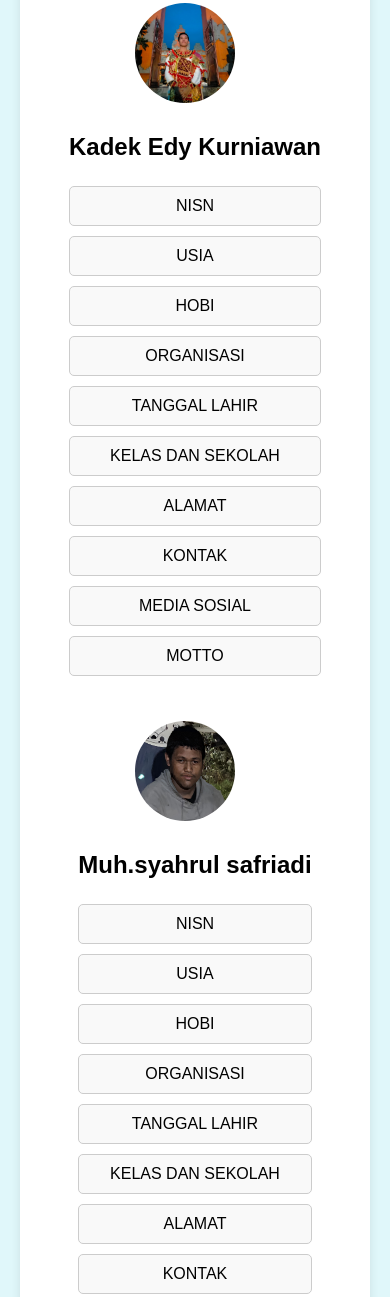
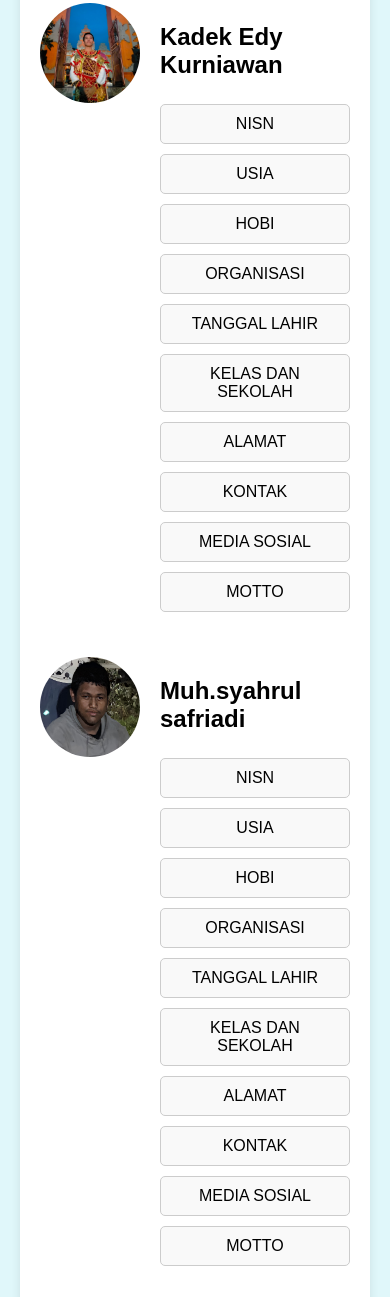
Before and after one commit to SyahrulXI7/Informatika, a plain HTML site: page index.html in a window 390 px wide. Shown: the part 139-1436 px from the top of the page. Drawn offline with Linux system fonts and the light colour scheme.

Commit message:
index.html

```diff
--- a/index.html
+++ b/index.html
@@ -4,11 +4,10 @@
     <meta charset="UTF-8">
     <meta name="viewport" content="width=device-width, initial-scale=1.0">
     <title>BIODATA</title>
-
     <style>
         body {
             font-family: Arial, sans-serif;
-            background-color: #e0f7fa; /* Warna latar belakang yang sesuai */
+            background-color: #e0f7fa;
             margin: 0;
             padding: 20px;
         }
@@ -29,8 +28,8 @@
         }
         .profile {
             display: flex;
-            margin-bottom: 40px; /* Jarak antara kedua biodata */
-            justify-content: center; /* Memusatkan konten */
+            margin-bottom: 40px;
+            justify-content: center;
         }
         .profile img {
             border-radius: 50%;
@@ -38,10 +37,9 @@
             height: 100px;
             margin-right: 20px;
             cursor: pointer;
-            transition: border-radius 0.3s ease, transform 0.3s ease;
+            transition: transform 0.3s ease;
         }
         .profile img:hover {
-            border-radius: 20%;
             transform: scale(1.1);
         }
         .profile-info {
@@ -60,8 +58,6 @@
         }
         .details {
             display: none;
-            margin-top: 10px;
-            text-align: left;
         }
         .modal {
             display: none;
@@ -71,16 +67,23 @@
             top: 0;
             width: 100%;
             height: 100%;
-            overflow: auto;
             background-color: rgba(0, 0, 0, 0.8);
             justify-content: center;
             align-items: center;
         }
         .modal img {
-            width: 300px;
-            height: 300px;
-            border-radius: 15%;
+            max-width: 90%;
+            max-height: 90%;
+            border-radius: 10px;
             animation: zoomIn 0.5s;
+        }
+        .modal .close-btn {
+            position: absolute;
+            top: 20px;
+            right: 20px;
+            font-size: 30px;
+            color: white;
+            cursor: pointer;
         }
         @keyframes zoomIn {
             from {
@@ -90,55 +93,51 @@
                 transform: scale(1);
             }
         }
-        @media (max-width: 600px) {
-            .profile {
-                flex-direction: column;
-                align-items: center;
-            }
-            .profile img {
-                margin-bottom: 10px;
-            }
-        }
     </style>
 </head>
 <body>
     <div class="container">
         <h1>BIODATA</h1>
+
+        <!-- Biodata Orang 1 -->
         <div class="profile">
             <img src="foto1.jpg" alt="Foto Orang 1" onclick="openModal('foto1.jpg')">
             <div class="profile-info">
                 <h2>Kadek Edy Kurniawan</h2>
-                <p onclick="toggleVisibility(this)">NISN <span class="details">123456789</span></p>
-                <p onclick="toggleVisibility(this)">USIA <span class="details">16 TAHUN</span></p>
-                <p onclick="toggleVisibility(this)">HOBI <span class="details">Bermain Musik</span></p>
-                <p onclick="toggleVisibility(this)">ORGANISASI <span class="details">codex</span></p>
-                <p onclick="toggleVisibility(this)">TANGGAL LAHIR <span class="details">1 JANUARI 2007</span></p>
-                <p onclick="toggleVisibility(this)">KELAS DAN SEKOLAH <span class="details">KELAS 10, SMA NEGERI 1</span></p>
-                <p onclick="toggleVisibility(this)">ALAMAT <span class="details">Jl. Raya No. 123, Denpasar</span></p>
-                <p onclick="toggleVisibility(this)">KONTAK <span class="details">081234567890</span></p>
-                <p onclick="toggleVisibility(this)">MEDIA SOSIAL <span class="details"><a href="https://www.linkedin.com/in/kadekedy" target="_blank">LinkedIn</a></span></p>
-                <p onclick="toggleVisibility(this)">MOTTO <span class="details">"Belajar adalah kunci kesuksesan."</span></p>
+                <p onclick="toggleContent(this)">NISN <span class="details">0086748349</span></p>
+                <p onclick="toggleContent(this)">USIA <span class="details">16 TAHUN</span></p>
+                <p onclick="toggleContent(this)">HOBI <span class="details">Dengar Musik dan Membaca </span></p>
+                <p onclick="toggleContent(this)">ORGANISASI <span class="details">Japanese Club dan Codecs 21</span></p>
+                <p onclick="toggleContent(this)">TANGGAL LAHIR <span class="details">1 Agustus 2008</span></p>
+                <p onclick="toggleContent(this)">KELAS DAN SEKOLAH <span class="details">XI.7, SMAN 21 Makassar</span></p>
+                <p onclick="toggleContent(this)">ALAMAT <span class="details">BTP Blok AA No. 125</span></p>
+                <p onclick="toggleContent(this)">KONTAK <span class="details">+62 819-1649-5791</span></p>
+                <p onclick="toggleContent(this)">MEDIA SOSIAL <span class="details"><a href="https://www.linkedin.com/in/kadekedy" target="_blank">LinkedIn</a></span></p>
+                <p onclick="toggleContent(this)">MOTTO <span class="details">"If you can't shine today, you can still rise tomorrow"</span></p>
             </div>
         </div>
+
+        <!-- Biodata Orang 2 -->
         <div class="profile">
             <img src="foto2.jpg" alt="Foto Orang 2" onclick="openModal('foto2.jpg')">
             <div class="profile-info">
                 <h2>Muh.syahrul safriadi</h2>
-                <p onclick="toggleVisibility(this)">NISN <span class="details">987654321</span></p>
-                <p onclick="toggleVisibility(this)">USIA <span class="details">17 TAHUN</span></p>
-                <p onclick="toggleVisibility(this)">HOBI <span class="details">MANCING</span></p>
-                <p onclick="toggleVisibility(this)">ORGANISASI <span class="details">-</span></p>
-                <p onclick="toggleVisibility(this)">TANGGAL LAHIR <span class="details">15 MARET 2006</span></p>
-                <p onclick="toggleVisibility(this)">KELAS DAN SEKOLAH <span class="details">KELAS 11, SMA NEGERI 2</span></p>
-                <p onclick="toggleVisibility(this)">ALAMAT <span class="details">Jl. Merdeka No. 45, Badung</span></p>
-                <p onclick="toggleVisibility(this)">KONTAK <span class="details">082345678901</span></p>
-                <p onclick="toggleVisibility(this)">MEDIA SOSIAL <span class="details"><a href="https://www.linkedin.com/in/muhsyahruls" target="_blank">LinkedIn</a></span></p>
-                <p onclick="toggleVisibility(this)">MOTTO <span class="details">"Kerja keras membuahkan hasil."</span></p>
+                <p onclick="toggleContent(this)">NISN <span class="details">0072039398</span></p>
+                <p onclick="toggleContent(this)">USIA <span class="details">17 TAHUN</span></p>
+                <p onclick="toggleContent(this)">HOBI <span class="details">Mancing</span></p>
+                <p onclick="toggleContent(this)">ORGANISASI <span class="details">-</span></p>
+                <p onclick="toggleContent(this)">TANGGAL LAHIR <span class="details">23 NOVEMBER 2007</span></p>
+                <p onclick="toggleContent(this)">KELAS DAN SEKOLAH <span class="details">XI.7, SMAN 21 MAKASSAR</span></p>
+                <p onclick="toggleContent(this)">ALAMAT <span class="details">Jl.kerung-kerung Lr.47B No.12</span></p>
+                <p onclick="toggleContent(this)">KONTAK <span class="details">+62 838-6257-0257</span></p>
+                <p onclick="toggleContent(this)">MEDIA SOSIAL <span class="details"><a href="https://www.instagram.com/ayusaras" target="_blank">Instagram</a></span></p>
+                <p onclick="toggleContent(this)">MOTTO <span class="details">"Mana Tau"</span></p>
             </div>
         </div>
     </div>
 
-    <div id="myModal" class="modal" onclick="closeModal()">
+    <div id="myModal" class="modal">
+        <span class="close-btn" onclick="closeModal()">&times;</span>
         <img id="modalImage" src="" alt="Foto Besar">
     </div>
 
@@ -152,11 +151,21 @@
             document.getElementById('myModal').style.display = "none";
         }
 
-        function toggleVisibility(element) {
+        function toggleContent(element) {
             const details = element.querySelector('.details');
-            details.style.display = details.style.display === 'none' || details.style.display === '' ? 'inline' : 'none';
-            element.innerHTML = details.style.display === 'inline' ? details.innerHTML : element.childNodes[0].nodeValue + ' ' + details.innerHTML;
+            if (details.style.display === "none" || details.style.display === "") {
+                const text = details.innerHTML;
+                element.innerHTML = text;
+                element.dataset.originalText = element.textContent;
+            } else {
+                element.innerHTML = element.dataset.originalText;
+                const detailsClone = document.createElement("span");
+                detailsClone.classList.add("details");
+                detailsClone.style.display = "none";
+                detailsClone.innerHTML = details.textContent;
+                element.appendChild(detailsClone);
+            }
         }
     </script>
 </body>
-</html>
+                                                                                              </html>
```
